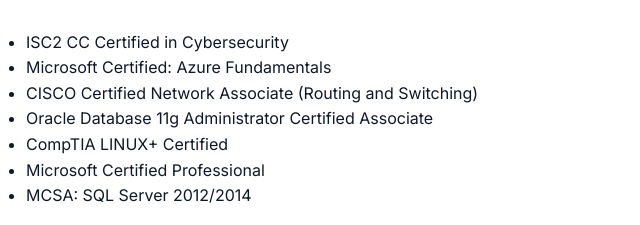
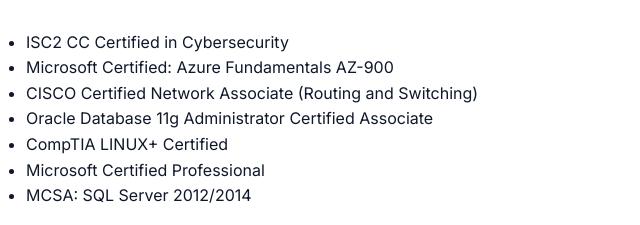
Before and after one commit to SurfAndCode/CloudChallenge, a plain HTML site: page FrontEnd/index.html in a window 1280 px wide. Shown: the part 2499-2724 px from the top of the page, 457-1097 px from the left. Drawn offline with Linux system fonts and the light colour scheme; no server answers.

Commit message:
adding AZ-900

```diff
--- a/FrontEnd/index.html
+++ b/FrontEnd/index.html
@@ -177,7 +177,7 @@
           <h2 class="h">Other Qualifications</h2>
             <ul class="muted bullets">
               <li>ISC2 CC Certified in Cybersecurity</li>
-              <li>Microsoft Certified: Azure Fundamentals</li>
+              <li>Microsoft Certified: Azure Fundamentals AZ-900</li>
               <li>CISCO Certified Network Associate (Routing and Switching)</li>
               <li>Oracle Database 11g Administrator Certified Associate</li>
               <li>CompTIA LINUX+ Certified</li>
```
